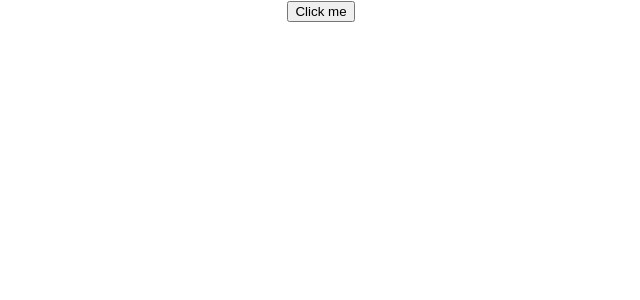
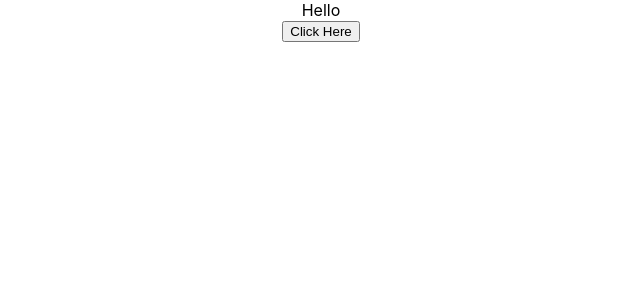
Before and after one commit to Lokeshkiran1/JavaScriptBasics, a React (Create React App) app in the folder reactpracticeproblems/reactpracticeproblems/: page / in a window 1280 px wide. Shown: the top 300 px of the page, without its empty margins (319-959 px from the left). Built offline with nearby package versions, Linux system fonts and the light colour scheme.

Commit message:
[Lokesh]Added:Binding Event handlers practice examples

```diff
--- a/reactpracticeproblems/reactpracticeproblems/src/App.js
+++ b/reactpracticeproblems/reactpracticeproblems/src/App.js
@@ -16,11 +16,13 @@ import DestrClass from './components/DestructureClass';
 import FunctionClick from './components/FunctionClick';
 import FunctionClick1 from './components/FunctionClick1';
 import ClassClick from './components/ClassClick';
+import EventBind from './components/EventBindling';
 
 function App() {
   return (
     <div className="App">
-      <ClassClick />
+      <EventBind />
+      {/* <ClassClick /> */}
       {/* <FunctionClick1 /> */}
       {/* <FunctionClick /> */}
       {/* <DestrClass name='Sachin' movie='cricket'/> */}
--- /dev/null
+++ b/reactpracticeproblems/reactpracticeproblems/src/components/EventBindling.js
@@ -0,0 +1,31 @@
+import React,{Component} from "react";
+class EventBind extends Component{
+    constructor(){
+        super()
+        this.state={
+            message:'Hello'
+        }
+        // this.clickHandler=this.clickHandler.bind(this);
+    }
+    // clickHandler(){
+    //     this.setState({
+    //         message:'Good Bye!!!!!'
+    //     })
+    //}
+    clickHandler=()=>{
+        this.setState({
+            message:'Good bye!!!!!!'
+        })
+    }
+    render(){
+        return(
+            <div>
+                <div>{this.state.message}</div>
+                {/* <button onClick={this.clickHandler.bind(this)}>Click Here</button> */}
+                {/* <button onClick={()=>this.clickHandler()}>Click Here</button> */}
+                <button onClick={this.clickHandler}>Click Here</button>
+            </div>
+        )
+    }
+}
+export default EventBind;
```
